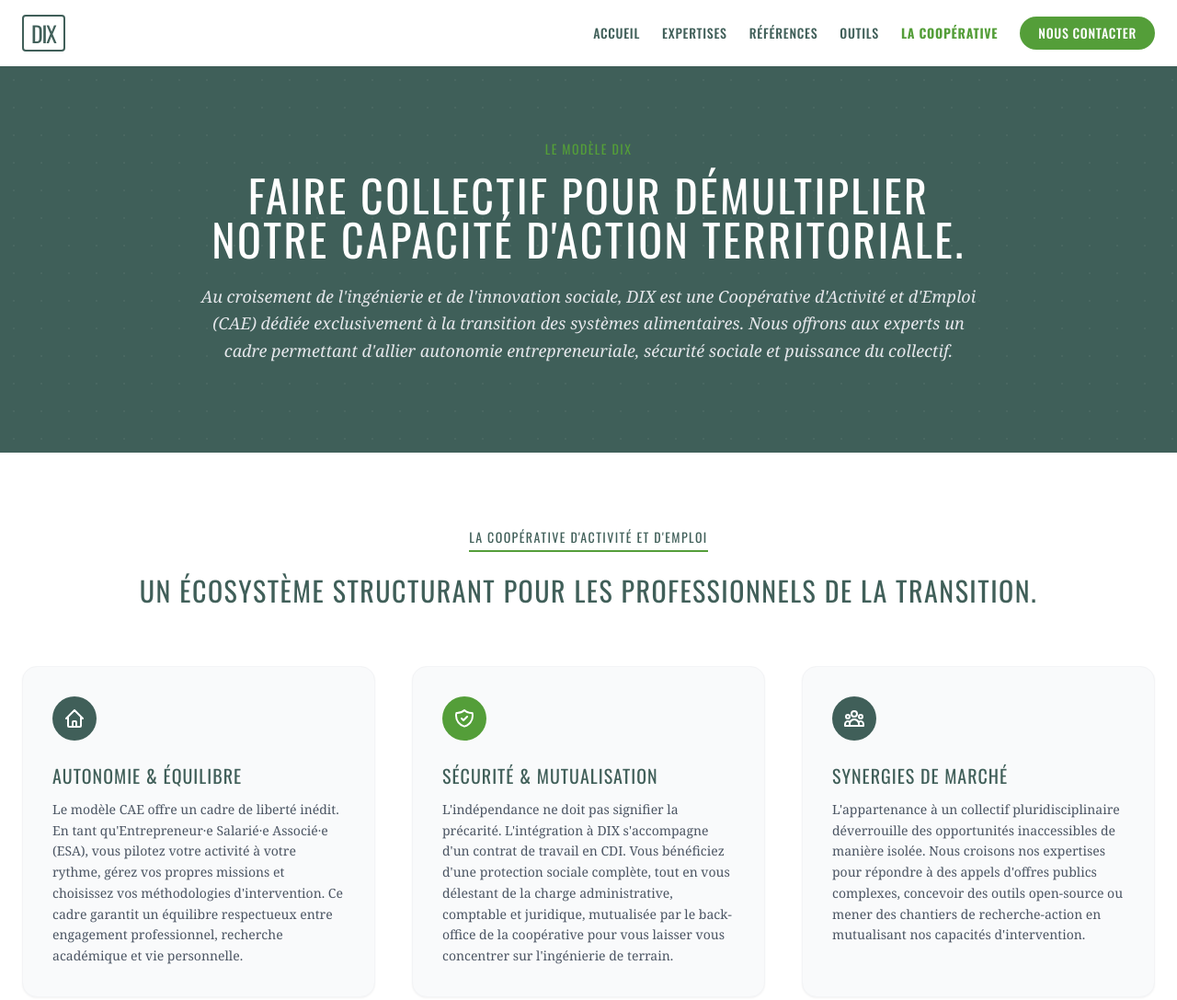
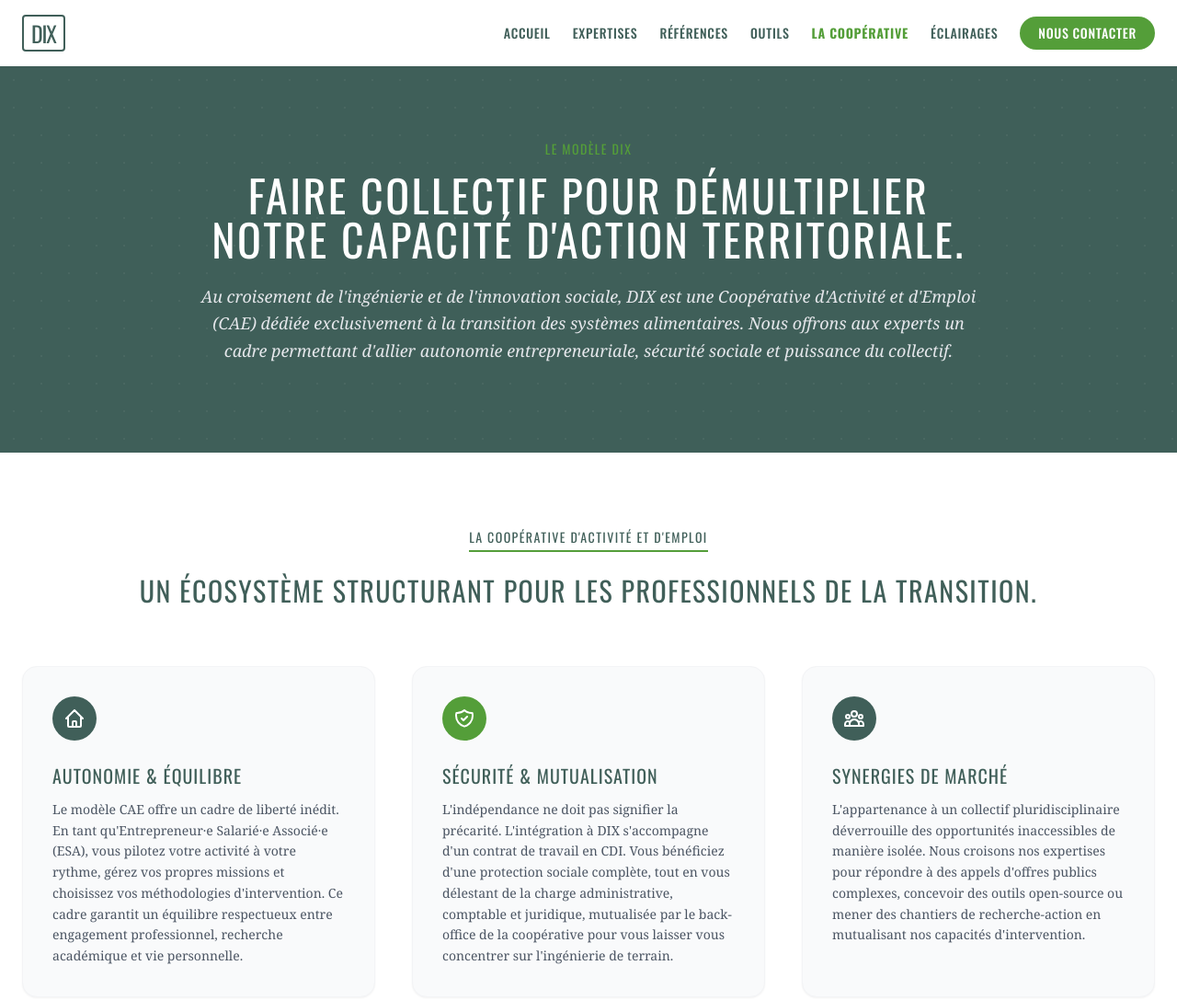
Before and after one commit to pierrealainmory-hue/site, a plain HTML site: page collectif.html in a window 1280 px wide. Shown: the top 1087 px of the page at 92% size. Drawn offline with nearby package versions, Linux system fonts and the light colour scheme; a web font is replaced by a local one.

Commit message:
Add link to Éclairages in collectif.html

```diff
--- a/collectif.html
+++ b/collectif.html
@@ -58,6 +58,7 @@
                 <a href="references.html" class="hover:text-dix-light transition-colors">Références</a>
                 <a href="outils.html" class="hover:text-dix-light transition-colors">Outils</a>
                 <a href="collectif.html" class="text-dix-light font-bold">La Coopérative</a>
+                <a href="eclairages.html" class="hover:text-dix-light transition-colors">Éclairages</a>
                 <a href="index.html#contact" class="bg-dix-light text-white px-5 py-2 rounded-full hover:bg-green-700 transition-colors">Nous contacter</a>
             </div>
         </div>
```
